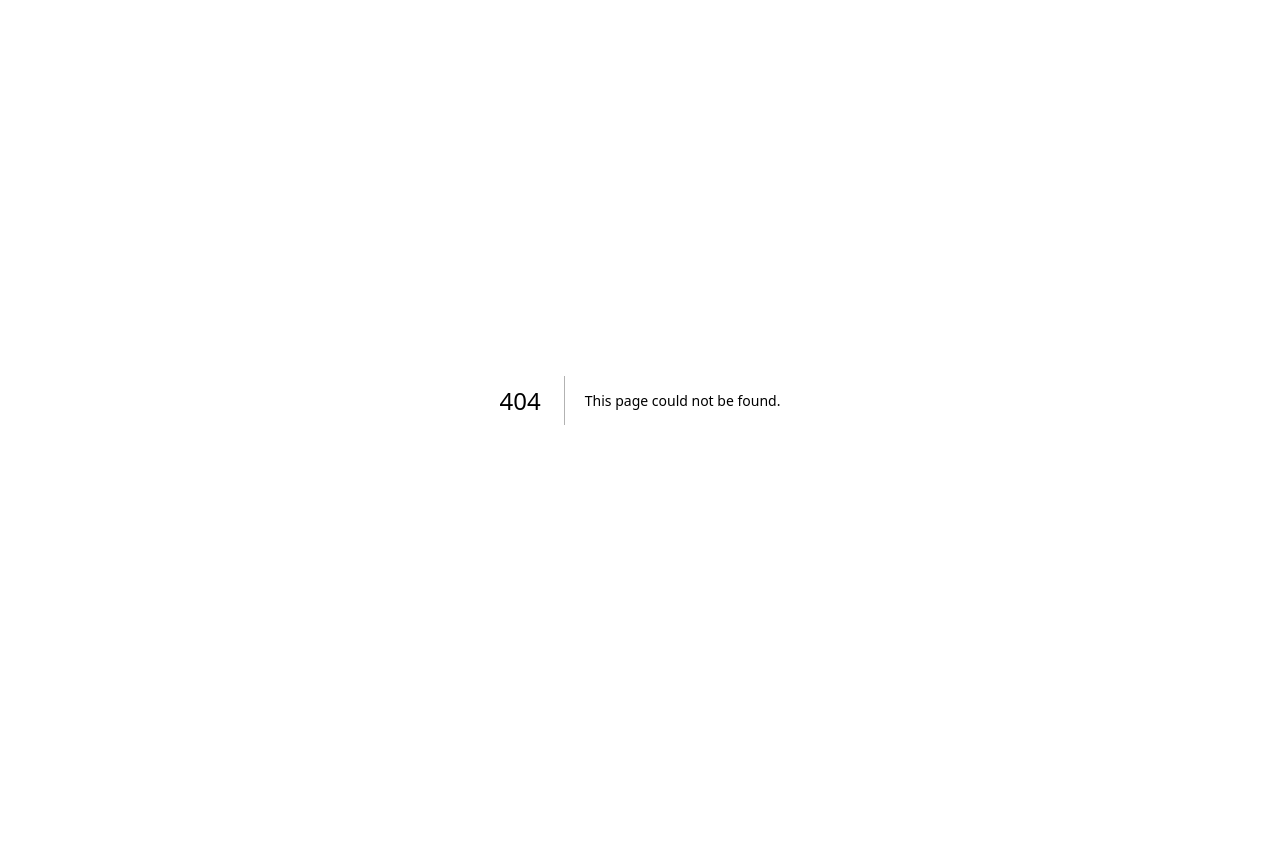
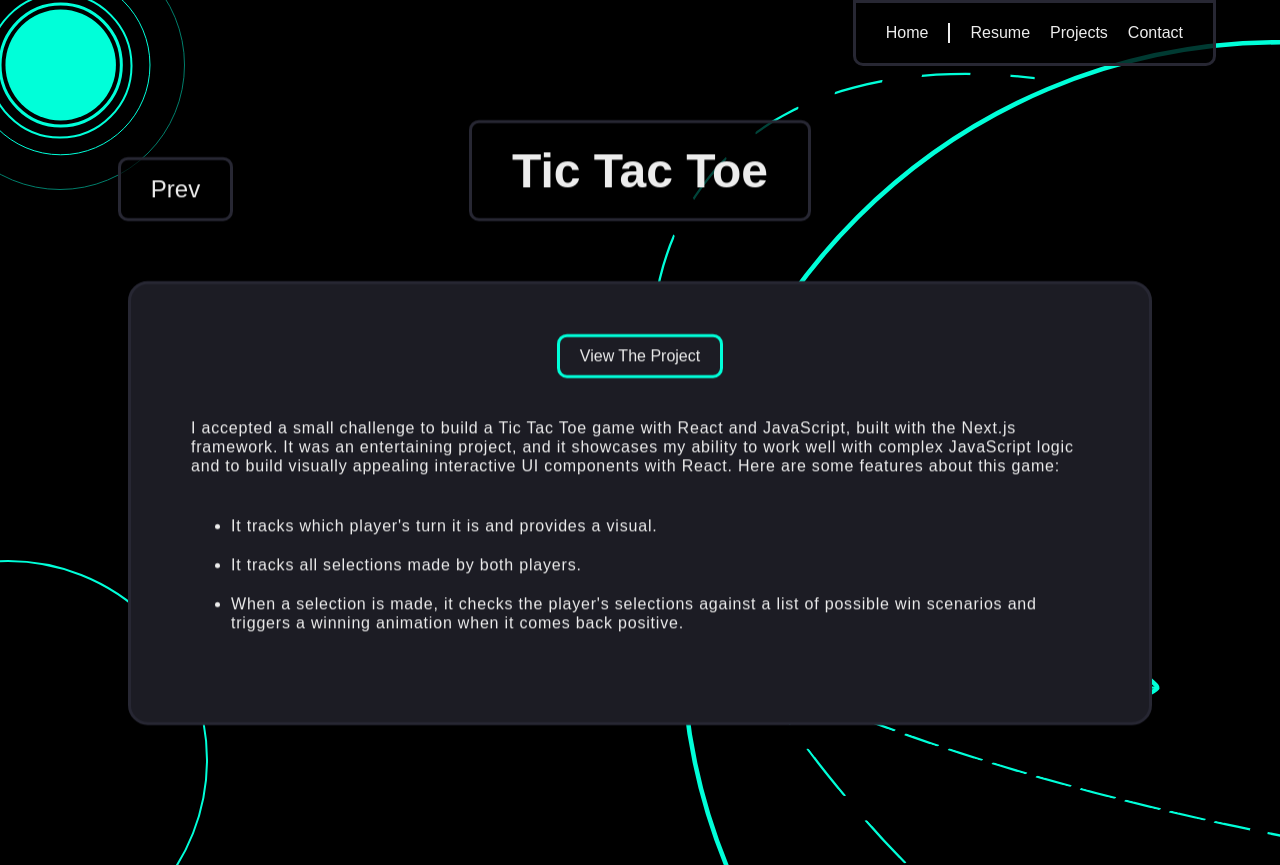
Before and after one commit to Astrospence/portfolio-2025, a Next.js app: page /tic-tac-toe in a window 1280 px wide. Before the commit this address had no page. Before the commit the page ends 800 px from the top, so only its background shows below. Built offline with nearby package versions, Linux system fonts and the light colour scheme.

Commit message:
finished site version 1

```diff
--- a/src/app/about.js
+++ b/src/app/about.js
@@ -14,7 +14,7 @@ export default function About () {
         <h3 className={styles.aboutHeading}>About Spencer</h3>
         <p className={styles.aboutBody}>I am a Web Developer passionate about conquering challenges and continuous growth. My skills enable me to perform well as a Front End, Back End, or Full Stack Developer. My professional history proves that I can learn just about anything and I become proficient very quickly. I continuosly use this skill of learning to improve myself as a Developer and to offer more for my clients.</p>
 
-        <p className={styles.aboutBody}>As a graduate from Bloom Institute of Technology (formerly known as Lambda School), and with my years of work experience as a Full Stack Web Developer, I am confident in delivering quality web solutions. Feel free to check out my <span className={styles.highlighted}><Link href='/resume.pdf' target='_blank' rel='noopener noreferrer'>Resume</Link></span> or my growing Portfolio here on this site.</p>
+        <p className={styles.aboutBody}>As a graduate from Bloom Institute of Technology (formerly known as Lambda School), and with my years of work experience as a Full Stack Web Developer, I am confident in delivering quality web solutions. Feel free to check out my <span className={styles.highlighted}><Link href='/resume.pdf' target='_blank' rel='noopener noreferrer'>Resume</Link></span> or my growing portfolio of <span className={styles.highlighted}><Link href='/marketing-site'>Projects</Link></span> here on this site.</p>
       </div>
     </div>
   )
--- a/src/app/carousel.js
+++ b/src/app/carousel.js
@@ -20,6 +20,7 @@ const skills = [
   'PostgreSQL',
   'RESTful APIs',
   'Contentful',
+  'CI/CD',
 ]
 
 export default function Carousel () {
--- a/src/app/contact/page.js
+++ b/src/app/contact/page.js
@@ -120,7 +120,6 @@ export default function Home() {
           <p className={contactStyles.emailBackup}>spencer.wood711@gmail.com</p>
         </FadeInSection>
 
-        <div style={{marginBottom: '350px'}}></div>
       </main>
     </div>
   );
--- a/src/app/globals.css
+++ b/src/app/globals.css
@@ -21,6 +21,7 @@ body {
   font-family: Arial, Helvetica, sans-serif;
   -webkit-font-smoothing: antialiased;
   -moz-osx-font-smoothing: grayscale;
+  overflow-y: clip;
 }
 
 * {
--- a/src/app/header.js
+++ b/src/app/header.js
@@ -13,7 +13,7 @@ export default function Header () {
       </div>*/}
       <div className={styles.nav}>
         <nav className={styles.links}>
-          {/* The following a tag must be used in place of Link to maintain animation timing control when navigating back to home*/}
+          {/* The following <a> tag must be used in place of Link to maintain animation timing control when navigating back to home*/}
           {/*eslint-disable*/}
           <a
             className={styles.indLinks}
@@ -33,9 +33,9 @@ export default function Header () {
 
           <Link
             className={styles.indLinks}
-            href='/#about'
+            href='/marketing-site'
           >
-            About
+            Projects
           </Link>
 
           <Link
--- a/src/app/page.module.css
+++ b/src/app/page.module.css
@@ -5,8 +5,8 @@
   max-width: 1400px;
   width: 100%;
   margin: 40px auto;
-  padding: 20px 0 200px;
-  overflow: visible;
+  padding: 20px 0 100px;
+  overflow-x: visible;
   position: relative;
 }
 
--- /dev/null
+++ b/src/app/tic-tac-toe/page.js
@@ -0,0 +1,106 @@
+'use client'
+import React, { useRef, useEffect } from 'react'
+import styles from '.././page.module.css';
+import thisPageStyles from './tic-tac-toe.module.css'
+import Image from 'next/image'
+import Link from 'next/link'
+import Globe from '../../../public/network2.svg'
+import Moon from '../../../public/moon.svg'
+import Sun from '../../../public/sun.svg'
+import FadeInSection from '../fadeInSection'
+import Header from '../header'
+
+export default function Home() {
+  const parallaxRef = useRef(0)
+  const parallaxRef2 = useRef(0)
+
+  useEffect(() => {
+    const handleScroll = () => {
+      const scrollTop = window.scrollY
+      requestAnimationFrame(() => {
+        parallaxRef.current.style.top = `${scrollTop * 0.6}px`
+        parallaxRef2.current.style.top = `${(scrollTop * 0.4) + 520}px`
+      })
+    }
+
+    window.addEventListener('scroll', handleScroll)
+
+    return () => window.removeEventListener('scroll', handleScroll)
+  }, [])
+
+  return (
+    <div className={styles.page}>
+      <Image
+        ref={parallaxRef}
+        priority={true}
+        className={styles.backgroundGlobe}
+        src={Globe}
+        alt='vector outline of globe in the background with dotted arrows orbiting it in varying directions'
+      />
+
+      <Image
+        ref={parallaxRef2}
+        priority={true}
+        className={styles.backgroundMoon}
+        src={Moon}
+        alt='vector outline of moon floating in the background'
+      />
+
+      <Image
+        priority={true}
+        className={styles.backgroundSun}
+        src={Sun}
+        alt='vector outline of sun fixed in the top left corner background'
+      />
+
+      <main className={styles.main}>
+        <Header />
+
+        <FadeInSection>
+          <div className={thisPageStyles.projectNav}>
+            <Link
+              className={thisPageStyles.prev}
+              href='/marketing-site'
+            >
+              Prev
+            </Link>
+
+            <h2 className={thisPageStyles.heading}>Tic Tac Toe</h2>
+
+            <Link
+              className={thisPageStyles.next}
+              href=''
+              style={{
+                opacity: '0',
+                pointerEvents: 'none'
+              }}
+            >
+              Next
+            </Link>
+          </div>
+
+          <div className={thisPageStyles.description}>
+            <Link
+              className={thisPageStyles.button}
+              href='https://tic-tac-toe-react-ez58fa1g5-spencerwooddevs-projects.vercel.app'
+              target='_blank'
+              rel='noopener noreferrer'
+            >
+              View The Project
+            </Link>
+
+            <p>I accepted a small challenge to build a Tic Tac Toe game with React and JavaScript, built with the Next.js framework. It was an entertaining project, and it showcases my ability to work well with complex JavaScript logic and to build visually appealing interactive UI components with React. Here are some features about this game:</p>
+
+            <ul>
+              <li>It tracks which player&apos;s turn it is and provides a visual.</li>
+              <li>It tracks all selections made by both players.</li>
+              <li>When a selection is made, it checks the player&apos;s selections against a list of possible win scenarios and triggers a winning animation when it comes back positive.</li>
+            </ul>
+
+          </div>
+        </FadeInSection>
+
+      </main>
+    </div>
+  );
+}
--- /dev/null
+++ b/src/app/tic-tac-toe/tic-tac-toe.module.css
@@ -0,0 +1,89 @@
+.heading,
+.prev,
+.next {
+  display: flex;
+  align-items: center;
+  text-align: center;
+  width: max-content;
+  margin: 60px auto;
+  background-color: var(--tileDark);
+  border: 3px solid var(--tileHover);
+  border-radius: 10px;
+}
+
+.heading {
+  font-size: 48px;
+  padding: 20px 40px;
+}
+
+.prev,
+.next {
+  font-size: 24px;
+  padding: 15px 30px;
+  height: max-content;
+  transition: all 0.3s;
+}
+
+.projectNav {
+  display: flex;
+  justify-content: space-evenly;
+  align-items: flex-end;
+}
+
+.description {
+  background-color: var(--tileBackground);
+  padding: 50px 60px;
+  border-radius: 20px;
+  border: 3px solid var(--tileHover);
+  display: flex;
+  flex-direction: column;
+  gap: 20px;
+  width: 80%;
+  margin: auto;
+}
+
+.button {
+  width: max-content;
+  margin: 0 auto 20px;
+  padding: 10px 20px;
+  border-radius: 10px;
+  border: 3px solid var(--highlightedText);
+  transition: all 0.3s;
+}
+
+.button:hover,
+.prev:hover,
+.next:hover {
+  border: 3px solid var(--highlightedTextHover);
+}
+
+.link {
+  color: var(--highlightedText);
+  transition: all 0.3s;
+}
+
+.link:hover {
+  color: var(--highlightedTextHover);
+}
+
+@media screen and (max-width: 700px) {
+  .projectNav {
+    position: relative;
+    padding-bottom: 60px;
+  }
+  .heading {
+    font-size: 36px;
+  }
+  .prev {
+    position: absolute;
+    bottom: -30px;
+    left: 20px;
+    font-size: 20px;
+  }
+  .next {
+    position: absolute;
+    bottom: -30px;
+    right: 20px;
+    font-size: 20px;
+  }
+}
```
Also changed, not shown: src/app/marketing-site/page.js (+21 -1 lines).
